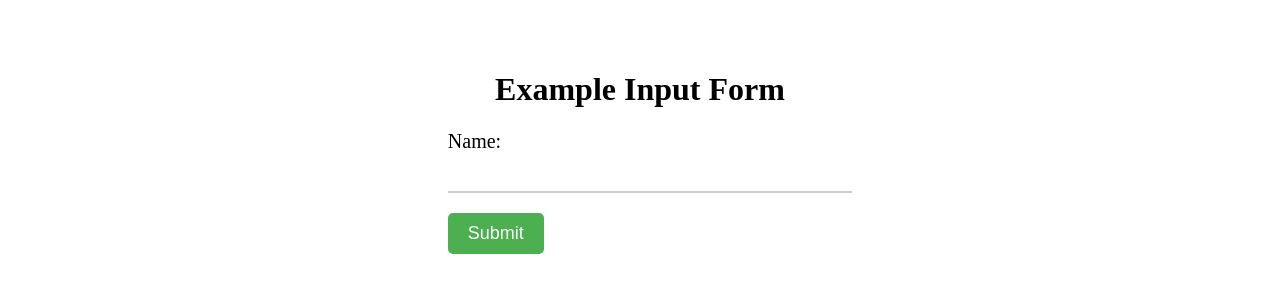
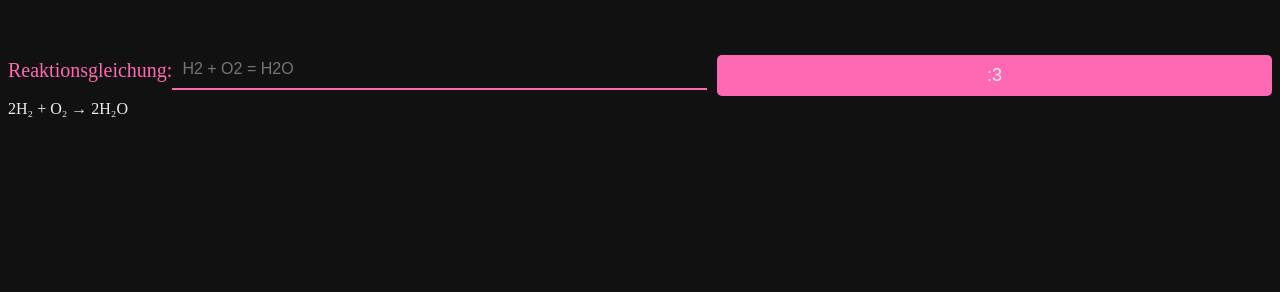
Before and after one commit to HeIIow2/chemie-reaktionsgleichung, a website: page src/index.html in a window 1280 px wide. Drawn offline with Linux system fonts and the light colour scheme; files whose address does not match are found by name.

Commit message:
fuck thish shit

```diff
--- a/gulpfile.js
+++ b/gulpfile.js
@@ -1,6 +1,7 @@
 const gulp = require('gulp');
 const ts = require('gulp-typescript');
 const sourcemaps = require('gulp-sourcemaps');
+const browserSync = require('browser-sync').create();
 
 const tsProject = ts.createProject('tsconfig.json');
 
@@ -19,4 +20,17 @@ gulp.task('copy', function () {
     .pipe(gulp.dest('dist'));
 });
 
-gulp.task('default', gulp.series(['build', 'copy']));
+gulp.task('watch', function () {
+  gulp.watch('src/**/*.ts', gulp.series('build'));
+  gulp.watch(['src/**/*.html', 'src/**/*.css', 'src/*'], gulp.series('copy', browserSync.reload));
+});
+
+gulp.task('serve', function () {
+  browserSync.init({
+    server: {
+      baseDir: 'dist'
+    }
+  });
+});
+
+gulp.task('dev', gulp.series(['build', 'copy', gulp.parallel('watch', 'serve')]));
--- a/package.json
+++ b/package.json
@@ -4,7 +4,7 @@
   "description": "A website, to help you with chemistry reaction equations",
   "main": "index.js",
   "scripts": {
-    "test": "echo \"Error: no test specified\" && exit 1"
+    "dev": "live-server --port=3000 ./dist && gulp"
   },
   "repository": {
     "type": "git",
@@ -17,9 +17,12 @@
   },
   "homepage": "https://github.com/HeIIow2/chemie-reaktionsgleichung#readme",
   "devDependencies": {
+    "browser-sync": "^2.29.1",
     "gulp": "^4.0.2",
+    "gulp-connect": "^5.7.0",
     "gulp-sourcemaps": "^3.0.0",
     "gulp-typescript": "^6.0.0-alpha.1",
+    "ts-node-dev": "^2.0.0",
     "typescript": "^5.0.4"
   },
   "dependencies": {
--- a/src/index.html
+++ b/src/index.html
@@ -1,20 +1,22 @@
 <!DOCTYPE html>
 <html>
+
 <head>
-    <title>Example Input Form</title>
+    <title>Reaktionsgleichungen</title>
     <link rel="stylesheet" href="styles/main.css">
 </head>
+
 <body>
-    <div class="form">
-      <h1>Example Input Form</h1>
+
     <form>
-        <label for="name">Name:</label>
-        <input type="text" id="name" name="name">
-        <button type="submit">Submit</button>
+        <label for="reaktion">Reaktionsgleichung:</label>
+        <input type="text" id="reaktion" name="reaktion" placeholder="H2 + O2 = H2O">
+        <button type="submit">:3</button>
     </form>
-      <div id="result"></div>
+    <div id="result">2H₂ + O₂ → 2H₂O</div>
     </div>
 
     <script src="scripts/main.js"></script>
 </body>
+
 </html>
--- a/src/scripts/main.ts
+++ b/src/scripts/main.ts
@@ -1,6 +1,8 @@
 const form = document.querySelector('form')!;
 const input = document.querySelector('input[type="text"]') as HTMLInputElement;
 const result = document.querySelector('#result')!;
+
+console.log("Hello World");
 
 form.addEventListener('submit', (event) => {
   event.preventDefault();
--- a/src/styles/main.css
+++ b/src/styles/main.css
@@ -1,5 +1,24 @@
-/* styles for input form */
-.form {
+/* Define colors with semantic names */
+:root {
+    --primary-color: #ff69b4;
+    /* pink color */
+    --secondary-color: #111;
+    /* very dark background */
+    --text-color: #eee;
+    /* light text color */
+    --button-hover-color: #ff4785;
+    /* darker pink on hover */
+    --button-click-color: #d1466c;
+    /* even darker pink on click */
+}
+
+/* Use semantic colors in styles */
+body {
+    background-color: var(--secondary-color);
+    color: var(--text-color);
+}
+
+form {
     display: flex;
     flex-direction: column;
     align-items: center;
@@ -9,21 +28,32 @@
 label {
     font-size: 20px;
     margin-bottom: 10px;
+    /* Add margin-bottom to give space between label and input */
+    color: var(--primary-color);
 }
 
 input[type="text"] {
     width: 100%;
     padding: 10px;
     font-size: 16px;
-    margin-bottom: 20px;
+    margin-right: 10px;
+    margin-bottom: 10px;
+    /* Add margin-bottom to give space between input and button */
     border: none;
-    border-bottom: 2px solid #ccc;
+    border-bottom: 2px solid var(--primary-color);
+    background-color: transparent;
+    color: var(--text-color);
+}
+
+
+input[type="text"]:focus {
+    outline: none;
 }
 
 button[type="submit"] {
     padding: 10px 20px;
-    background-color: #4CAF50;
-    color: #fff;
+    background-color: var(--primary-color);
+    color: var(--text-color);
     border: none;
     border-radius: 5px;
     font-size: 18px;
@@ -31,5 +61,31 @@
 }
 
 button[type="submit"]:hover {
-    background-color: #3e8e41;
+    background-color: var(--button-hover-color);
 }
+
+button[type="submit"]:active {
+    background-color: var(--button-click-color);
+}
+
+@media (max-width: 768px) {
+    form {
+        flex-direction: column;
+    }
+
+    input[type="text"] {
+        margin-right: 0;
+        margin-bottom: 20px;
+    }
+}
+
+
+form {
+    display: flex;
+    flex-direction: row;
+}
+
+input[type="text"],
+button[type="submit"] {
+    flex: 1;
+}
```
Also changed, not shown: dist/index.html, dist/scripts/main.js, dist/styles/main.css, 1 other file. Lines whose indentation alone changed are shown as unchanged.
